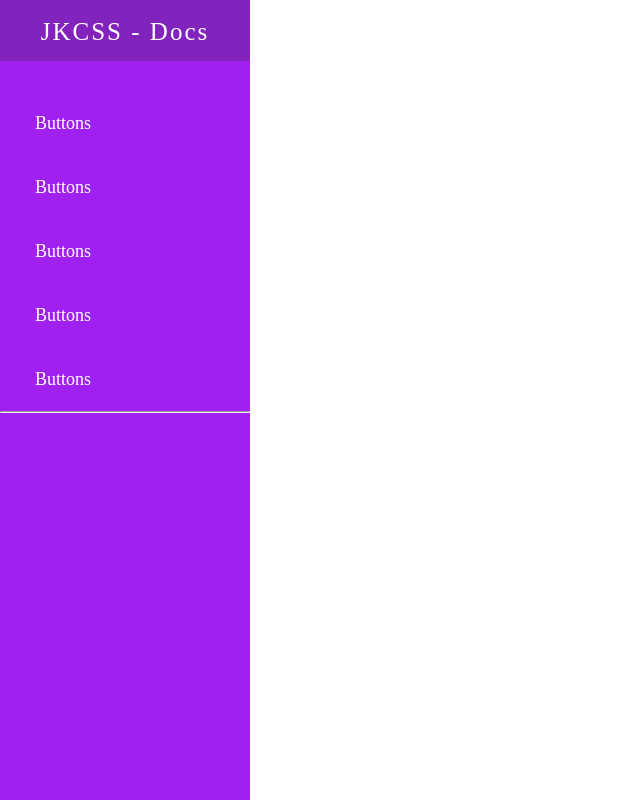
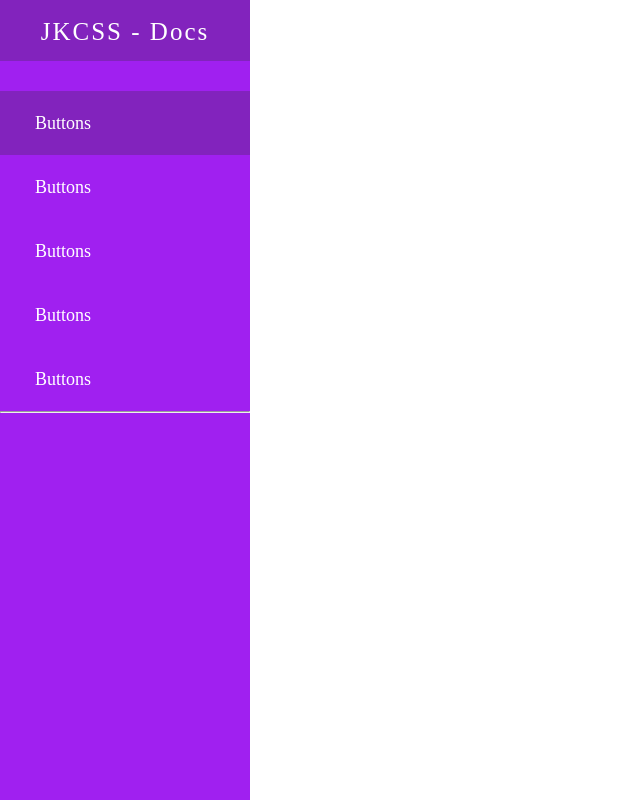
Before and after one commit to BackendExpert/JKCSS-testings, a plain HTML site: page sidebar.html in a window 1280 px wide. In both pictures the pointer is over the element 125 px from the left and 123 px from the top of the page. Shown: the whole page, without its empty margins (0-640 px from the left). Drawn offline with Linux system fonts and the light colour scheme; some icons are missing.

Commit message:
Update
Co-Authored-By: JehanKandy  <jehankandy@gmail.com>

```diff
--- a/style.css
+++ b/style.css
@@ -37,6 +37,10 @@ header h1{
 .menu-items .m-item{
     position: relative;
     cursor: pointer;
+    transition: 0.5s;
+}
+.m-item:hover{
+    background: #8223bd;
 }
 .menu-items .m-item a{
     font-size: 18px;
```
